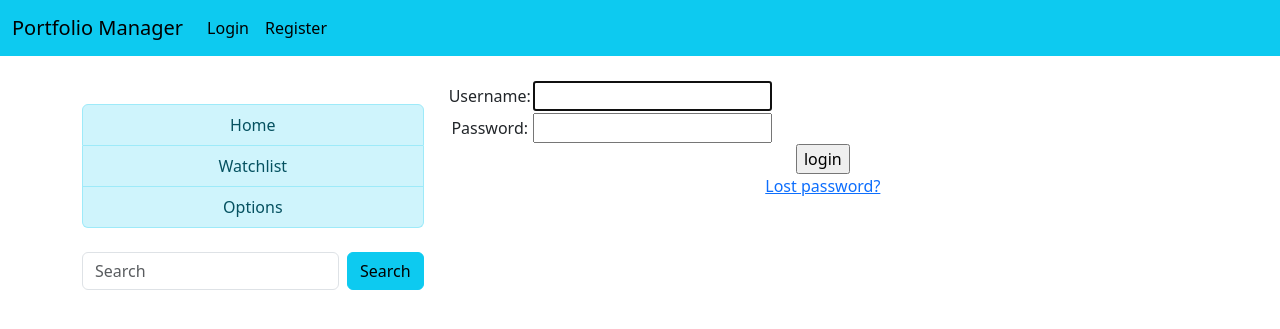
After one commit to iltuzers/portfoliomanager, a Django app: page /accounts/login/ in a window 1280 px wide. The commit adds this page. Shown: the top 329 px of the page. Run offline with Django 4.2, Linux system fonts and the light colour scheme.

Commit message:
Create Authentication Templates

```diff
--- a/portfolio/templates/portfolio/navbar.html
+++ b/portfolio/templates/portfolio/navbar.html
@@ -6,15 +6,19 @@
       </button>
       <div class="collapse navbar-collapse" id="navbarSupportedContent">
         <ul class="navbar-nav me-auto mb-2 mb-lg-0">
+          {% if user.is_authenticated %}
           <li class="nav-item">
-            <a class="nav-link active" aria-current="page" href="#">Login</a>
+            <a class="nav-link active" aria-current="page" href="{% url 'logout' %}?next={{ request.path }}">Logout</a>
+          </li>
+          {% else %}
+          <li class="nav-item">
+            <a class="nav-link active" aria-current="page" href="{% url 'login' %}?next={{ request.path }}">Login</a>
           </li>
           <li class="nav-item">
             <a class="nav-link active" aria-current="page" href="#">Register</a>
           </li>
-          <li class="nav-item">
-            <a class="nav-link active" aria-current="page" href="#">Logout</a>
-          </li>
+          {% endif %}
+
 
         </ul>
 
--- a/portfoliomanager/urls.py
+++ b/portfoliomanager/urls.py
@@ -23,5 +23,6 @@ from django.conf.urls.static import static
 urlpatterns = [
     path('admin/', admin.site.urls),
     path('portfolio/', include('portfolio.urls')),
-    path('', RedirectView.as_view(url='porfolio/', permanent=True)),
+    path('accounts/', include('django.contrib.auth.urls')),
+    path('', RedirectView.as_view(url='portfolio/', permanent=True)),
 ] + static(settings.STATIC_URL, document_root=settings.STATIC_ROOT)
--- /dev/null
+++ b/templates/registration/logged_out.html
@@ -0,0 +1,6 @@
+{% extends "portfolio/base.html" %}
+
+{% block content %}
+    <p>Logged out!</p>
+    <a href="{% url 'login' %}">Click here to login again</a>
+{% endblock %}
--- /dev/null
+++ b/templates/registration/login.html
@@ -0,0 +1,37 @@
+{% extends "portfolio/base.html" %}
+
+{% block content %}
+
+  {% if form.errors %}
+    <p>Your username and password didn't match. Please try again.</p>
+  {% endif %}
+
+  {% if next %}
+    {% if user.is_authenticated %}
+      <p>Your account doesn't have access to this page. To proceed,
+      please login with an account that has access.</p>
+    {% else %}
+      <p>Please login to see this page.</p>
+    {% endif %}
+  {% endif %}
+
+  <form method="post" action="{% url 'login' %}">
+    {% csrf_token %}
+    <table>
+      <tr>
+        <td>{{ form.username.label_tag }}</td>
+        <td>{{ form.username }}</td>
+      </tr>
+      <tr>
+        <td>{{ form.password.label_tag }}</td>
+        <td>{{ form.password }}</td>
+      </tr>
+    </table>
+    <input type="submit" value="login">
+    <input type="hidden" name="next" value="{{ next }}">
+  </form>
+
+  {# Assumes you setup the password_reset view in your URLconf #}
+  <p><a href="{% url 'password_reset' %}">Lost password?</a></p>
+
+{% endblock %}
--- /dev/null
+++ b/templates/registration/password_reset_complete.html
@@ -0,0 +1,6 @@
+{% extends "portfolio/base.html" %}
+
+{% block content %}
+    <h1>The password has been changed!</h1>
+    <p><a href="{% url 'login' %}">Log in again??</a></p>
+{% endblock %}
--- /dev/null
+++ b/templates/registration/password_reset_done.html
@@ -0,0 +1,5 @@
+{% extends "portfolio/base.html" %}
+
+{% block content %}
+  <p>We've emailed you instructions for setting your password. If they haven't arrived in a few minutes, check your spam folder.</p>
+{% endblock %}
--- /dev/null
+++ b/templates/registration/password_reset_email.html
@@ -0,0 +1,3 @@
+Someone asked for passsword reset for email {{ email }}
+Follow the link below:
+{{ protocol }}://{{ domain }}{% url 'password_reset_confirm' uidb64=uid token=token %}
```
Also changed, not shown: portfoliomanager/settings.py (+7 -1 lines), templates/registration/password_reset_confirm.html (added, +29 -0 lines), templates/registration/password_reset_form.html (added, +14 -0 lines).
